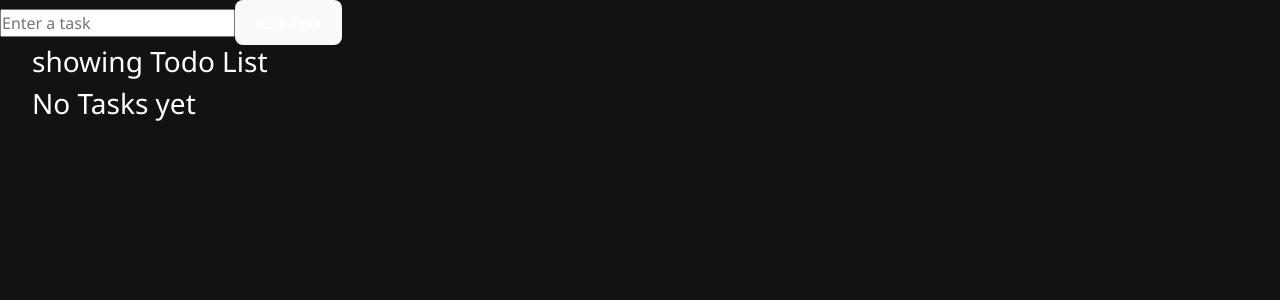
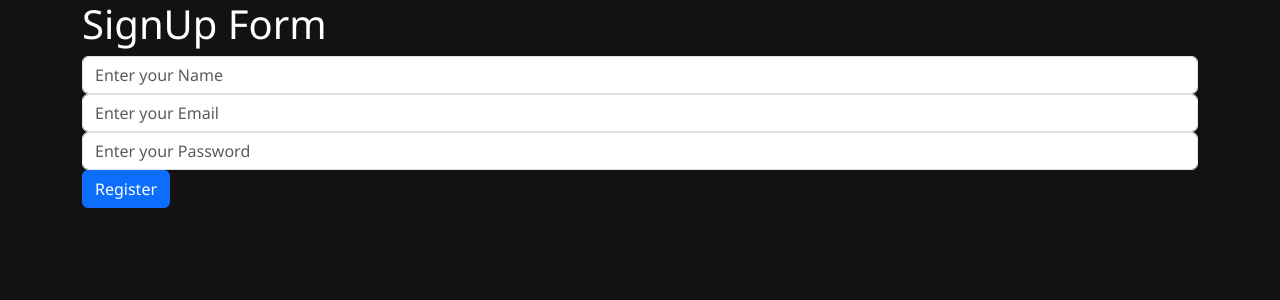
Before and after one commit to Abdullahkhan1121/React_work, a React (Vite) app in the folder my_app/: page / in a window 1280 px wide. Shown: the top 300 px of the page. Built offline with nearby package versions, Linux system fonts and the light colour scheme; the HTML template or start-up script is replaced by a standard one.

Commit message:
sixth commit

```diff
--- a/my_app/package.json
+++ b/my_app/package.json
@@ -10,6 +10,7 @@
     "preview": "vite preview"
   },
   "dependencies": {
+    "axios": "^1.11.0",
     "bootstrap": "^5.3.7",
     "react": "^19.1.0",
     "react-dom": "^19.1.0",
--- a/my_app/src/App.jsx
+++ b/my_app/src/App.jsx
@@ -1,5 +1,5 @@
-import { useState } from 'react'
 import './App.css'
+import { useEffect, useState } from "react";
 import Navbar from './components/Navbar/navbar'
 import Footer from './components/Footer/footer'
 import Home from './components/Home/home'
@@ -7,6 +7,9 @@ import Carousel from './components/Carousel/carousel'
 import Hero from './components/Hero/hero'
 import States from './components/LearningStates/States'
 import Todo from './components/Todo/Todo'
+import Courses from './components/Courses/Courses'
+import axios from 'axios';
+import MyForm from './components/MyForm/MyForm';
 
 const games = [
   {
@@ -60,6 +63,49 @@ const games = [
 ]
 
 function App() {
+
+  let  [products, setProducts]=useState([])
+
+  // const getProd=async () =>{
+
+  // }
+// async function   getProducts  (){
+  // Could be GET or POST/PUT/PATCH/DELETE
+// fetch('https://dummyjson.com/products?limit=100')
+// .then((res)=>{res.json()
+//   .then(data=>{
+//     console.log(data.products)
+//   setProducts(data.products);
+
+//   })})
+
+// try {
+//   let response= await fetch("https://6895fd7e039a1a2b289119bf.mockapi.io/api/v1/courses")
+//   let data= await response.json();
+//   console.log(data)
+//   setProducts(data);
+
+// } catch (error) {
+//   console.log(error);
+// }
+// }
+
+// useEffect(()=>{
+//   getProducts();
+// },[])
+
+
+// Want to use async/await? Add the `async` keyword to your outer function/method.
+async function getProducts() {
+  try {
+    const response = await axios.get("https://6895fd7e039a1a2b289119bf.mockapi.io/api/v1/courses");
+    setProducts(response.data);
+  } catch (error) {
+    console.error(error);
+  }
+}
+
+
   return (
     <>
       {/* <Navbar />
@@ -73,7 +119,9 @@ function App() {
 
       <Footer /> */}
       {/* <States/> */}
-      <Todo/>
+      {/* <Todo/> */}
+      {/* <Courses courses={products}/> */}
+      <MyForm/>
     </>
   )
 }
--- /dev/null
+++ b/my_app/src/components/Courses/Courses.jsx
@@ -0,0 +1,41 @@
+import React from 'react'
+
+const Courses = ({courses=[]}) => {
+
+  return (
+  <div className="container">
+
+    <h1 className='display-3 text-center text-primary my-3'>Our Top Courses</h1>
+    <div className="row">
+
+      {
+        courses.map((course,index)=>{
+          return(
+                 <div className="col-lg-3 col-md-6 col-sm-12 my-2">
+        <div className="card" style={{height:'500px'}}>
+  <img src={course.thumbnail} className="card-img-top" alt="..." height={280}/>
+  <div className="card-body">
+    <h5 className="card-title">{course.title}</h5>
+    <p className="card-text">
+     {course.description}.
+    </p>
+
+    <a href="#" className="btn btn-primary">
+      Show Details
+    </a>
+  </div>
+</div>
+
+      </div>
+          )
+
+        })
+      }
+
+
+    </div>
+  </div>
+  )
+}
+
+export default Courses
--- /dev/null
+++ b/my_app/src/components/MyForm/MyForm.jsx
@@ -0,0 +1,23 @@
+import React, { useState } from 'react'
+
+const MyForm = () => {
+
+    let [name, setName] = useState("");
+    let [email, setEmail] = useState("");
+    let [password, setPassword] = useState("");
+     const SignUp = ()=>{
+
+     }
+
+  return (
+    <form onSubmit={SignUp} className='container '>
+        <h1>SignUp Form</h1>
+        <input type="text" placeholder='Enter your Name' id='name' className='form-control' />
+        <input type="email" placeholder='Enter your Email' id='email' className='form-control' />
+        <input type="password" placeholder='Enter your Password' id='password' className='form-control' />
+        <button type='submit' className='btn btn-primary'>Register</button>
+    </form>
+  )
+}
+
+export default MyForm
```
Also changed, not shown: 1 other file (tests, documents, lock files or other folders).
